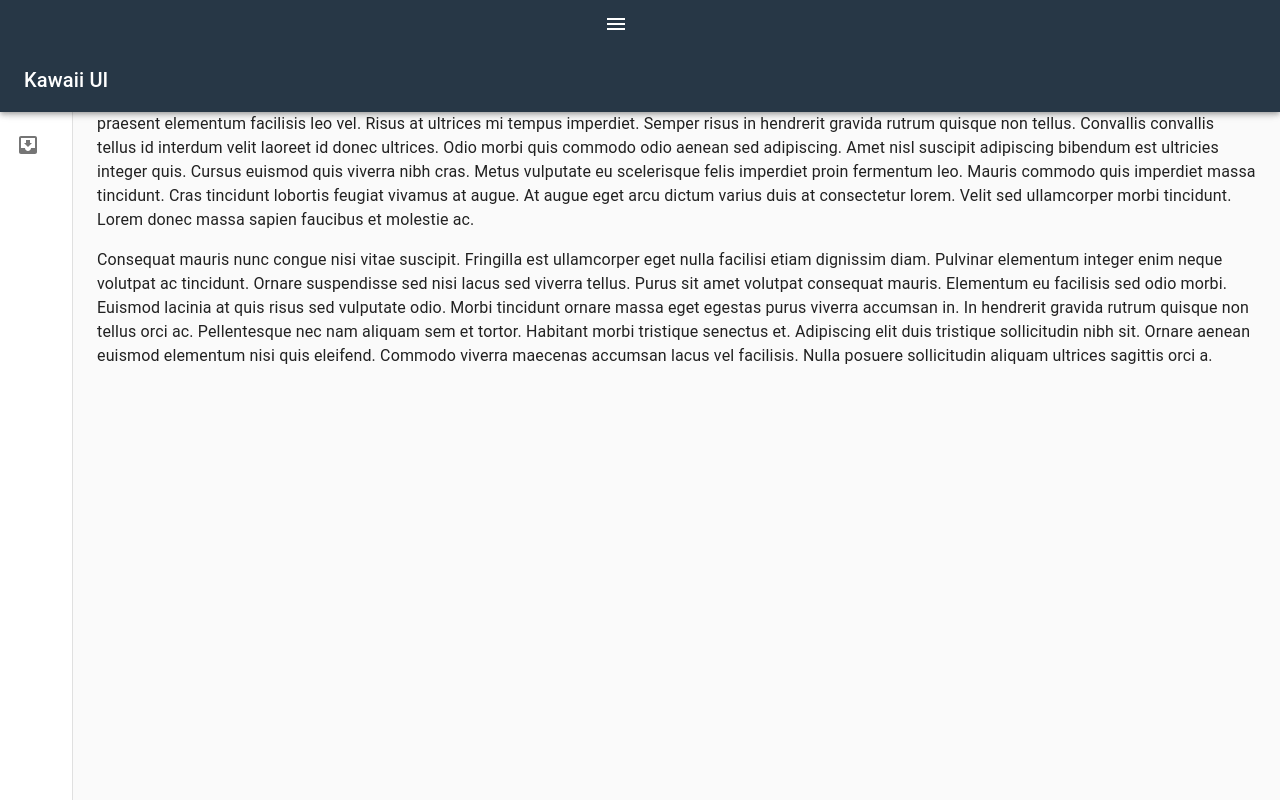
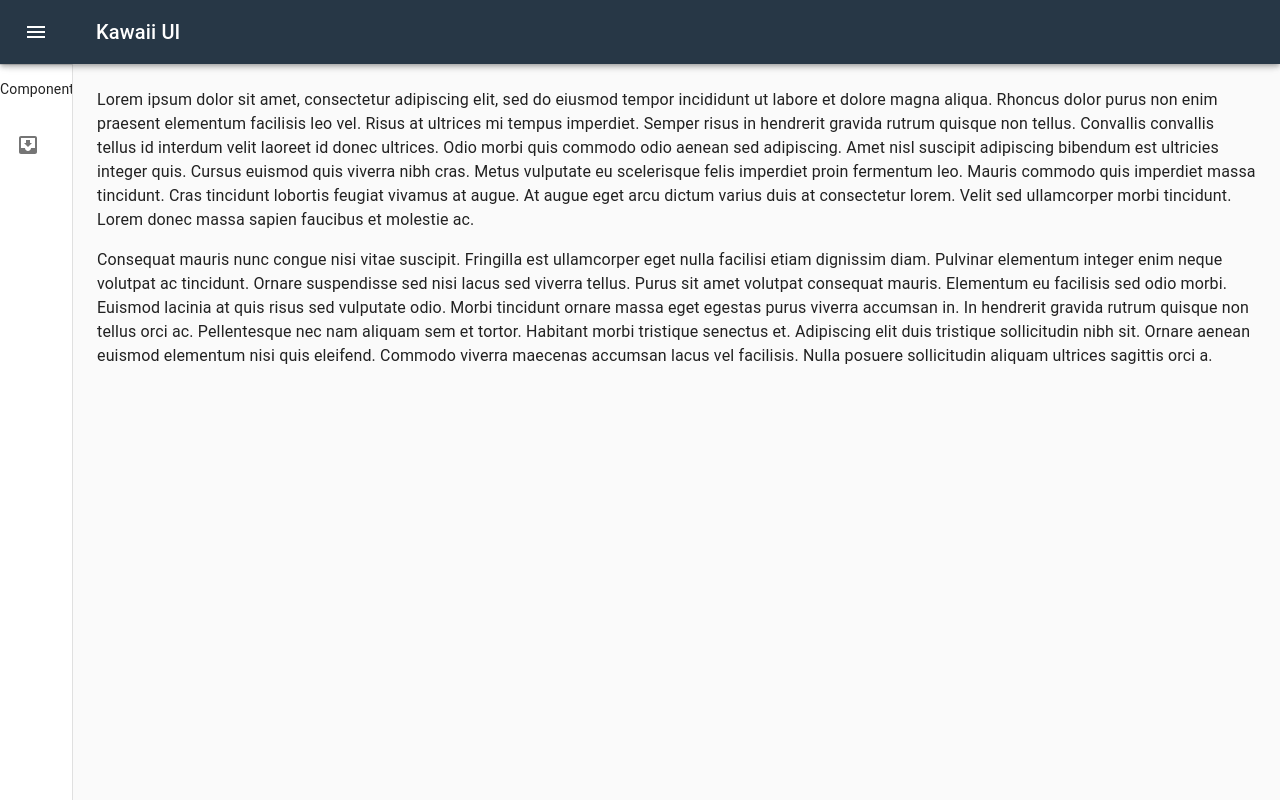
Before and after one commit to HarshaMurupudi/Kwaii-ui, a React (Create React App) app: page / in a window 1280 px wide. Built offline with nearby package versions, Linux system fonts and the light colour scheme.

Commit message:
FIX: Styling issue in drawer for better opening & closing

```diff
--- a/src/components/side-drawer/side-drawer.component.tsx
+++ b/src/components/side-drawer/side-drawer.component.tsx
@@ -110,6 +110,7 @@ export default function PermanentDrawerLeft() {
       <AppBar position="fixed" className={clsx(classes.appBar, {
         [classes.appBarShift]: open,
       })}>
+        <Toolbar>
           <IconButton
             color="inherit"
             aria-label="open drawer"
@@ -121,7 +122,6 @@ export default function PermanentDrawerLeft() {
           >
             <MenuIcon />
           </IconButton>
-        <Toolbar>
           <Typography variant="h6" noWrap>
             Kawaii UI
           </Typography>
```
Lines whose indentation alone changed are shown as unchanged.
